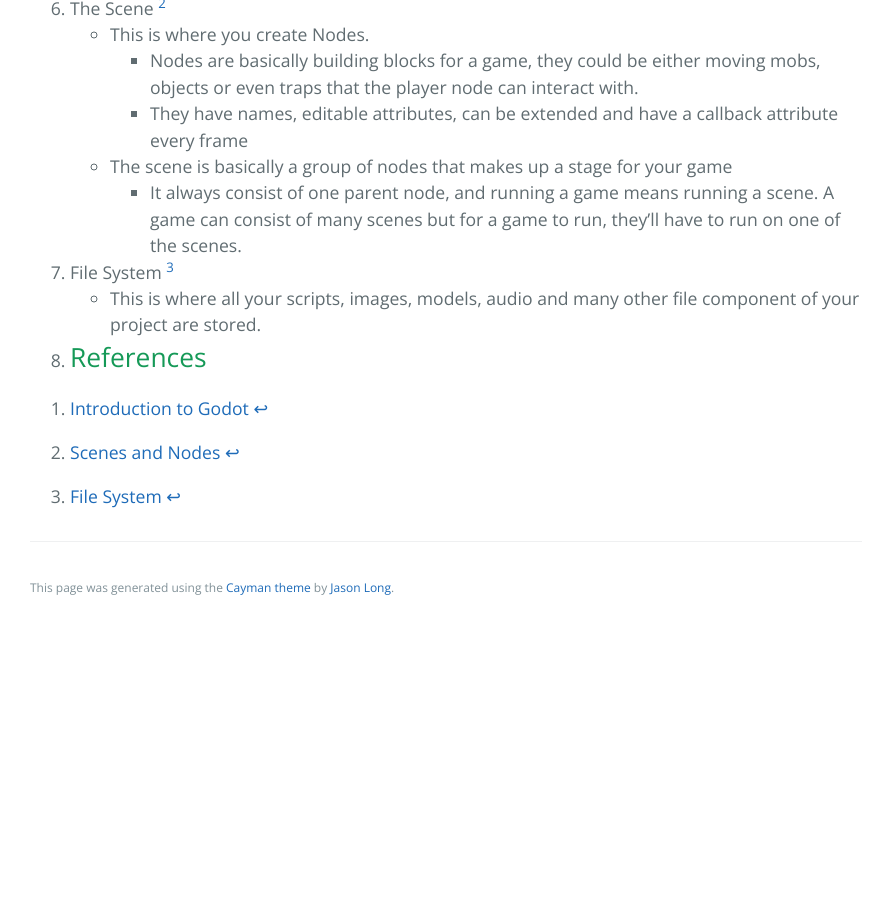
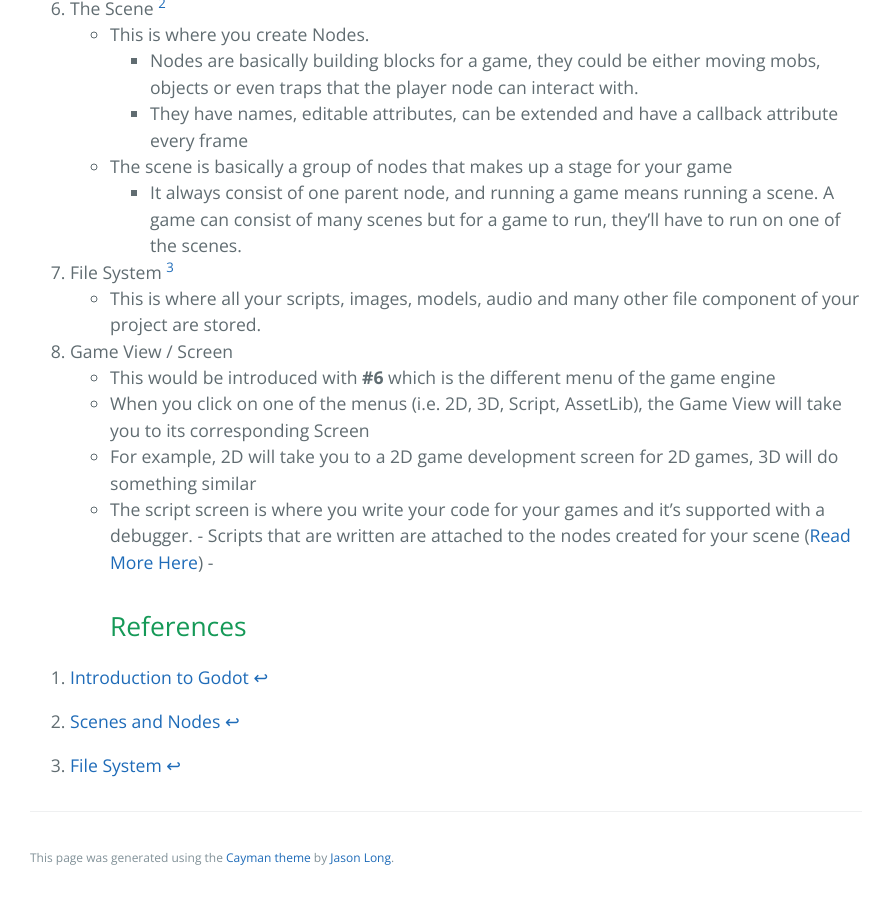
Before and after one commit to learning-software-engineering/learning-software-engineering.github.io, a Jekyll site: the page built from Topics/Tech_Stacks/Godot/Intro to Godot.md, in a window 1280 px wide and 900 px high, scrolled down 3737 px. Shown: the whole window, without its empty margins (194-1082 px from the left). Built offline with Jekyll 4.4.1, drawn with Linux system fonts in a browser that asks for light colours; our own code applies the rules of GitHub Pages for plain Markdown files; before the commit the page ends 4367 px from its top, so only the background shows below that.

Commit message:
Update Intro to Godot.md

```diff
--- a/Topics/Tech_Stacks/Godot/Intro to Godot.md
+++ b/Topics/Tech_Stacks/Godot/Intro to Godot.md
@@ -49,7 +49,13 @@ Here's a breif introduction to the interface and what you could do with it.
         - It always consist of one parent node, and running a game means running a scene. A game can consist of many scenes but for a game to run, they'll have to run on one of the scenes.
 2. File System [^3]
      - This is where all your scripts, images, models, audio and many other file component of your project are stored.
-3.
+3. Game View / Screen
+     - This would be introduced with **#6** which is the different menu of the game engine
+     - When you click on one of the menus (i.e. 2D, 3D, Script, AssetLib), the Game View will take you to its corresponding Screen
+	- For example, 2D will take you to a 2D game development screen for 2D games, 3D will do something similar
+	- The script screen is where you write your code for your games and it's supported with a debugger.
+ 	- Scripts that are written are attached to the nodes created for your scene ([Read More Here](https://docs.godotengine.org/en/stable/getting_started/step_by_step/scripting_first_script.html))
+ -
 ## References
 [^1]: [Introduction to Godot](https://docs.godotengine.org/en/stable/getting_started/introduction/introduction_to_godot.html)
 [^2]: [Scenes and Nodes](https://docs.godotengine.org/en/3.1/getting_started/step_by_step/scenes_and_nodes.html#scenes)
```
